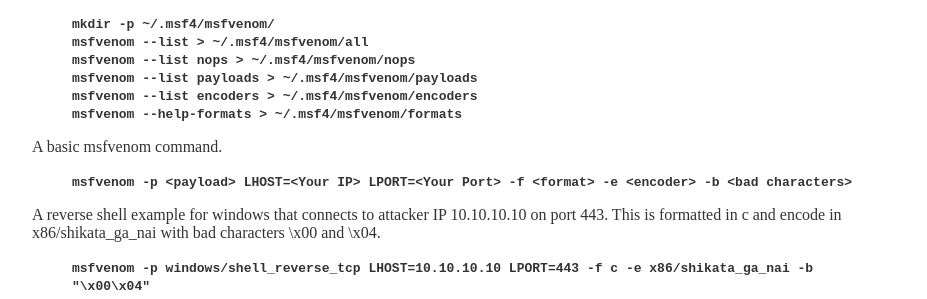
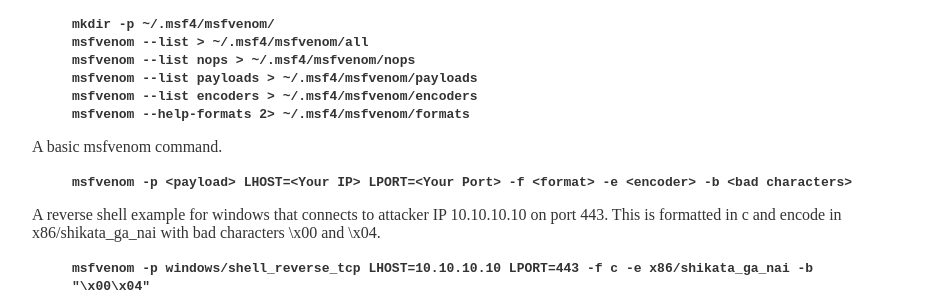
Before and after one commit to ayronherman/ayronherman.github.io, a Jekyll site: the page built from _posts/2016-10-22-msfvenom-cheatsheet.md, in a window 1280 px wide. Shown: the part 437-736 px from the top of the page, without its empty margins (160-1087 px from the left). Built offline with Jekyll 4.4.1, drawn with Linux system fonts in a browser that asks for light colours.

Commit message:
Update 2016-10-22-msfvenom-cheatsheet.md

```diff
--- a/_posts/2016-10-22-msfvenom-cheatsheet.md
+++ b/_posts/2016-10-22-msfvenom-cheatsheet.md
@@ -22,7 +22,7 @@
 > **`msfvenom --list nops > ~/.msf4/msfvenom/nops`**
 > **`msfvenom --list payloads > ~/.msf4/msfvenom/payloads`**
 > **`msfvenom --list encoders > ~/.msf4/msfvenom/encoders`**
-> **`msfvenom --help-formats > ~/.msf4/msfvenom/formats`**
+> **`msfvenom --help-formats 2> ~/.msf4/msfvenom/formats`**
 
 A basic msfvenom command.
 
```
